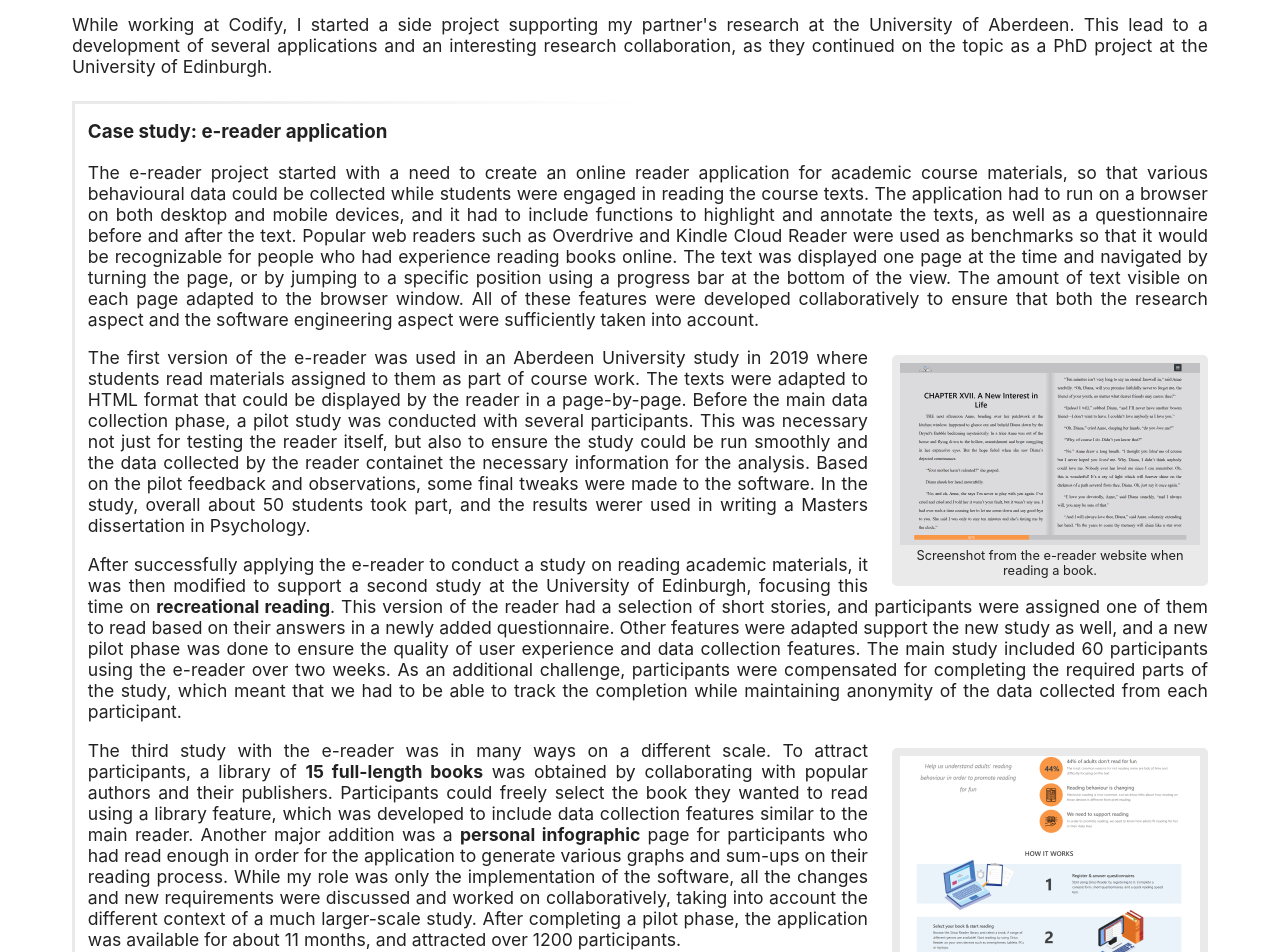
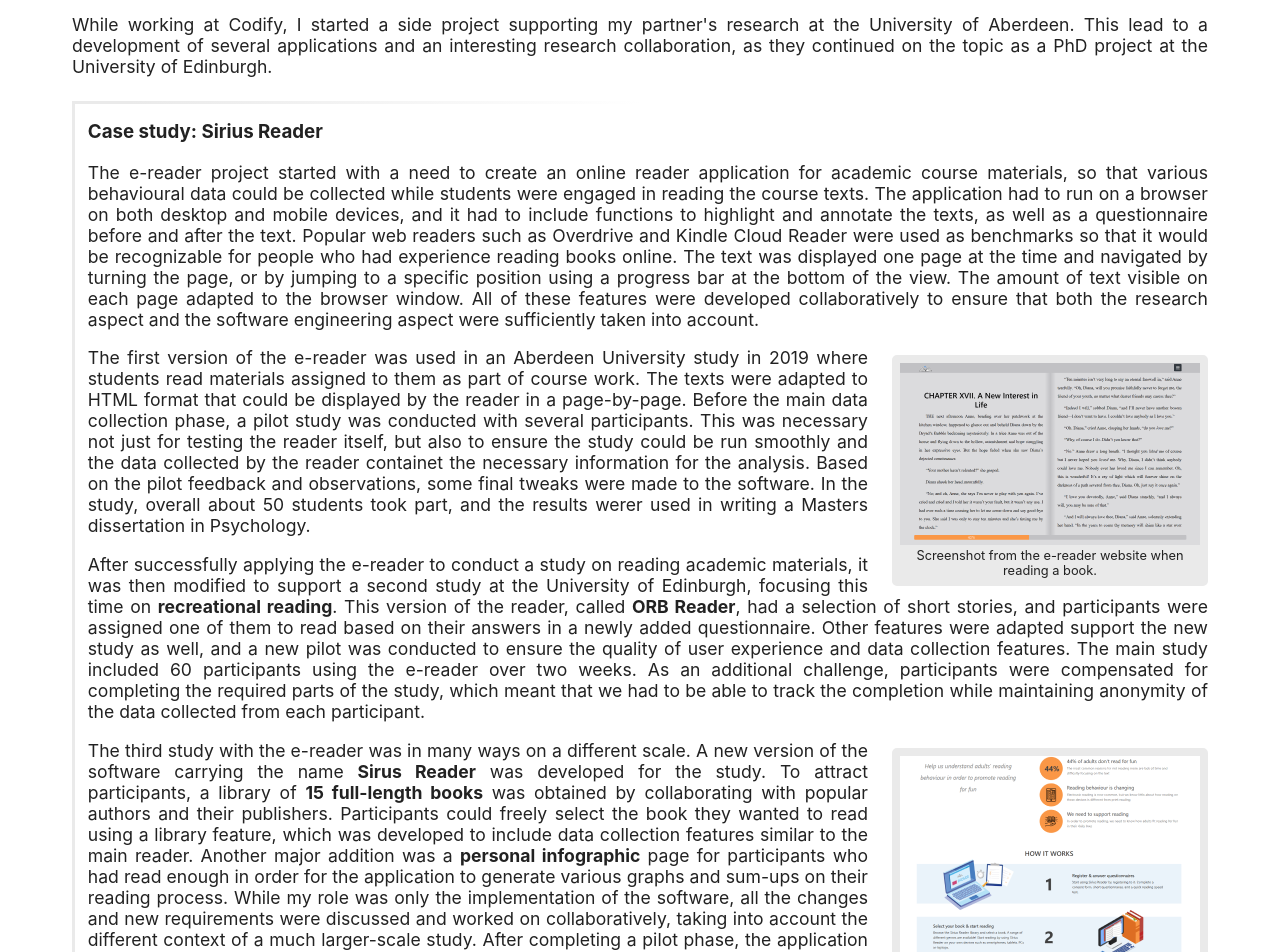
Before and after one commit to vuorinem/mikko.vuorinen.info, a Next.js app: page /history in a window 1280 px wide. Shown: the part 9100-10052 px from the top of the page. Built offline with nearby package versions, Linux system fonts and the light colour scheme; a web font is replaced by a local one.

Commit message:
Call the e-reader case study Sirius Reader

```diff
--- a/app/history/page.tsx
+++ b/app/history/page.tsx
@@ -290,8 +290,8 @@ export default function History() {
                 </p>
             </section>
 
-            <section id="casestudy-ereader" className={styles.caseStudy}>
-                <h3>Case study: e-reader application</h3>
+            <section id="casestudy-siriusreader" className={styles.caseStudy}>
+                <h3>Case study: Sirius Reader</h3>
                 <p>
                     The e-reader project started with a need to create an online reader application for academic course materials, so that various behavioural data could be collected while students were engaged in reading the course texts. The application had to run on a browser on both desktop and mobile devices, and it had to include functions to highlight and annotate the texts, as well as a questionnaire before and after the text. Popular web readers such as Overdrive and Kindle Cloud Reader were used as benchmarks so that it would be recognizable for people who had experience reading books online. The text was displayed one page at the time and navigated by turning the page, or by jumping to a specific position using a progress bar at the bottom of the view. The amount of text visible on each page adapted to the browser window. All of these features were developed collaboratively to ensure that both the research aspect and the software engineering aspect were sufficiently taken into account.
                 </p>
@@ -305,7 +305,7 @@ export default function History() {
                     The first version of the e-reader was used in an Aberdeen University study in 2019 where students read materials assigned to them as part of course work. The texts were adapted to HTML format that could be displayed by the reader in a page-by-page. Before the main data collection phase, a pilot study was conducted with several participants. This was necessary not just for testing the reader itself, but also to ensure the study could be run smoothly and the data collected by the reader containet the necessary information for the analysis. Based on the pilot feedback and observations, some final tweaks were made to the software. In the study, overall about 50 students took part, and the results werer used in writing a Masters dissertation in Psychology.
                 </p>
                 <p>
-                    After successfully applying the e-reader to conduct a study on reading academic materials, it was then modified to support a second study at the University of Edinburgh, focusing this time on <b>recreational reading</b>. This version of the reader had a selection of short stories, and participants were assigned one of them to read based on their answers in a newly added questionnaire. Other features were adapted support the new study as well, and a new pilot phase was done to ensure the quality of user experience and data collection features. The main study included 60 participants using the e-reader over two weeks. As an additional challenge, participants were compensated for completing the required parts of the study, which meant that we had to be able to track the completion while maintaining anonymity of the data collected from each participant.
+                    After successfully applying the e-reader to conduct a study on reading academic materials, it was then modified to support a second study at the University of Edinburgh, focusing this time on <b>recreational reading</b>. This version of the reader, called <b>ORB Reader</b>, had a selection of short stories, and participants were assigned one of them to read based on their answers in a newly added questionnaire. Other features were adapted support the new study as well, and a new pilot was conducted to ensure the quality of user experience and data collection features. The main study included 60 participants using the e-reader over two weeks. As an additional challenge, participants were compensated for completing the required parts of the study, which meant that we had to be able to track the completion while maintaining anonymity of the data collected from each participant.
                 </p>
                 <div className={styles.borderedImage}>
                     <Image
@@ -314,7 +314,7 @@ export default function History() {
                     <p>E-reader landing page built for the third, large-scale study</p>
                 </div>
                 <p>
-                    The third study with the e-reader was in many ways on a different scale. To attract participants, a library of <b>15 full-length books</b> was obtained by collaborating with popular authors and their publishers. Participants could freely select the book they wanted to read using a library feature, which was developed to include data collection features similar to the main reader. Another major addition was a <b>personal infographic</b> page for participants who had read enough in order for the application to generate various graphs and sum-ups on their reading process. While my role was only the implementation of the software, all the changes and new requirements were discussed and worked on collaboratively, taking into account the different context of a much larger-scale study. After completing a pilot phase, the application was available for about 11 months, and attracted over 1200 participants.
+                    The third study with the e-reader was in many ways on a different scale. A new version of the software carrying the name <b>Sirus Reader</b> was developed for the study. To attract participants, a library of <b>15 full-length books</b> was obtained by collaborating with popular authors and their publishers. Participants could freely select the book they wanted to read using a library feature, which was developed to include data collection features similar to the main reader. Another major addition was a <b>personal infographic</b> page for participants who had read enough in order for the application to generate various graphs and sum-ups on their reading process. While my role was only the implementation of the software, all the changes and new requirements were discussed and worked on collaboratively, taking into account the different context of a much larger-scale study. After completing a pilot phase, the application was available for about 11 months, and attracted over 1200 participants.
                 </p>
                 <p>
                     At the time when the initial study was starting, <b>Aurelia</b> was the front-end framwroek I was the most familiar with, so I used it for the client-side application. The front-end was deployed to <b>Azure</b> as a free tier <b>App Service</b> in the first study, but I switched to <b>Vercel</b> in the second study to allow using a custom domain without much additional costs. The back-end was a <b>.NET Core Web API</b> deployed to <b>Azure</b> with connections to a <b>MSSQL</b> database as well as a <b>KeyVault</b> for storing sensitive configuration and encryption keys and <b>SendGrid</b> for sending emails.
--- a/app/page.tsx
+++ b/app/page.tsx
@@ -20,7 +20,7 @@ export default function Home() {
       <ul className={styles.links}>
         <li>▸ See <Link href="/portfolio">my portfolio</Link> to get an idea what kind of projects I have done</li>
         <li>▸ Read the <Link href="/history">history</Link> to learn about my career so far</li>
-        <li>▸ Take a look at the case studies <Link href="/history#casestudy-opeka">Opeka</Link>, <Link href="/history#casestudy-lahjalista">Lahjalista.net</Link>, <Link href="/history#casestudy-riskmanagement">a risk management application</Link> or <Link href="/history#casestudy-ereader">E-reader</Link></li>
+        <li>▸ Take a look at the case studies of <Link href="/history#casestudy-siriusreader">Sirius Reader</Link>, <Link href="/history#casestudy-lahjalista">Lahjalista.net</Link>, <Link href="/history#casestudy-opeka">Opeka</Link> and <Link href="/history#casestudy-riskmanagement">a risk management application</Link></li>
         <li>▸ For my work experience and education, head to <ExternalLink href="https://www.linkedin.com/in/mikkovuorinen/">my LinkedIn page</ExternalLink></li>
         <li>▸ Read some of my tech blog posts at <ExternalLink href="https://medium.com/@mikko.vuorinen">Medium</ExternalLink></li>
       </ul>
```
